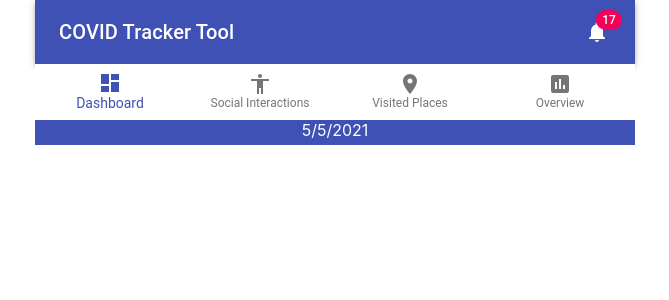
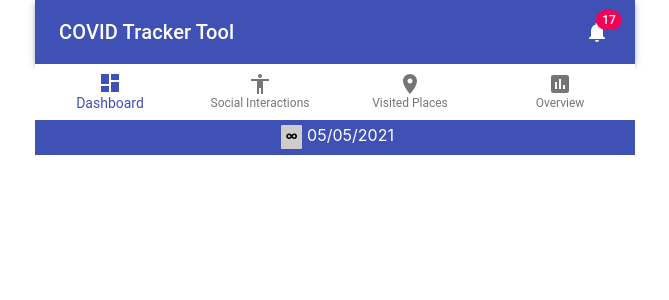
Before and after one commit to lyndonjasa/CovidTrackerReact, a React (Create React App) app: page / in a window 1280 px wide. Shown: the top 300 px of the page, without its empty margins (305-974 px from the left). Built offline with nearby package versions, Linux system fonts and the light colour scheme; no server answers.

Commit message:
created the component for date selector

```diff
--- a/src/App.tsx
+++ b/src/App.tsx
@@ -1,13 +1,8 @@
-import React, { useEffect } from 'react';
+import React from 'react';
 import './App.scss';
 import Header from './components/layout/Header';
-import { getPlaces } from './services/VisitedPlacesService';
 
 function App() {
-  useEffect(() => {
-    getPlaces().then(r => console.log(r));
-  }, [])
-
   return (
     <div className="app-container">
       <Header></Header>
--- /dev/null
+++ b/src/components/layout/DateRangeSelector/DateRangeButton.scss
@@ -0,0 +1,38 @@
+.date-range-button {
+    min-width: 179.5px;
+    height: 50px;
+    padding: 10px;
+    border-bottom: 0.5px solid #d1d1d1;
+    cursor: pointer;
+    display: flex;
+    justify-content: center;
+    align-items: center;
+
+    &:nth-child(even) {
+        border-left: 0.5px solid #d1d1d1;
+    }
+
+    &:hover {
+        color: white;
+        background-color: #7083e5;
+    }
+
+    &.selected {
+        color: white;
+        background-color: #3F51B5;
+    }
+
+    .date-range-icon {
+        background-color: #cecccc;
+        color: black;
+        border-radius: 1px;
+        padding: 5px;
+        margin: 0 5px;
+        font-size: 12px;
+        font-weight: bold;
+    }
+
+    .date-range-text {
+        padding-top: 2px;
+    }
+}
--- /dev/null
+++ b/src/components/layout/DateRangeSelector/DateRangeButton.tsx
@@ -0,0 +1,23 @@
+import React from 'react';
+import './DateRangeButton.scss';
+
+type Props = {
+  icon: string;
+  text: string;
+  selected: boolean;
+};
+
+const DateRangeButton: React.FC<Props> = (props: Props) => {
+  const { icon, text, selected } = props;
+
+  return (
+    <>
+      <div className={`date-range-button ${selected ? 'active' : ''}`} >
+        <div className="date-range-icon" dangerouslySetInnerHTML={{ __html: icon }}></div>
+        <div className="date-range-text">{text}</div>
+      </div>
+    </>
+  );
+}
+
+export default DateRangeButton;
--- /dev/null
+++ b/src/components/layout/DateRangeSelector/DateRangeDialog.scss
@@ -0,0 +1,6 @@
+.date-range-dialog-buttons {
+    width: 400px;
+    display: flex;
+    flex-wrap: wrap;
+    border-top: 0.5px solid #d1d1d1;
+}
--- /dev/null
+++ b/src/components/layout/DateRangeSelector/DateRangeDialog.tsx
@@ -0,0 +1,69 @@
+import { Dialog, DialogTitle, makeStyles } from "@material-ui/core";
+import React from "react";
+import DateRangeButton from "./DateRangeButton";
+import './DateRangeDialog.scss';
+
+type Props = {
+  open: boolean;
+  handleCloseDialog: () => void;
+};
+
+type DateButtons = {
+  icon: string;
+  text: string;
+};
+
+const useStyles = makeStyles({
+  center: {
+    textAlign: 'center'
+  }
+});
+
+const DateRangeDialog: React.FC<Props> = (props: Props) => {
+  const { open, handleCloseDialog } = props;
+  const classes = useStyles();
+
+  const buttons: DateButtons[] = [
+    {
+      icon: '7',
+      text: 'Last 7 Days'
+    },
+    {
+      icon: '&infin;',
+      text: 'All Time'
+    },
+    {
+      icon: 'T',
+      text: 'Today'
+    },
+    {
+      icon: 'M',
+      text: 'Month'
+    },
+    {
+      icon: 'Y',
+      text: 'Year'
+    },
+    {
+      icon: 'S',
+      text: 'Select Date'
+    }
+  ];
+
+  return (
+    <>
+      <Dialog open={open} onClose={handleCloseDialog}>
+        <DialogTitle className={classes.center}>Select Date Range</DialogTitle>
+        <div className="date-range-dialog-buttons">
+          {
+            buttons.map(b =>
+              <DateRangeButton icon={b.icon} text={b.text} selected={false} key={b.icon}></DateRangeButton>
+            )
+          }
+        </div>
+      </Dialog>
+    </>
+  );
+}
+
+export default DateRangeDialog;
--- /dev/null
+++ b/src/components/layout/DateRangeSelector/DateRangeSelector.tsx
@@ -0,0 +1,24 @@
+import moment from "moment";
+import React, { useState } from "react";
+import DateRangeDialog from "./DateRangeDialog";
+import './DateSelector.scss';
+
+const DateRangeSelector = () => {
+  const currentDate = moment().format('MM/DD/yyyy');
+  const [open, setOpen] = useState(false);
+  const handleCloseDialog = () => {
+    setOpen(false);
+  }
+
+  return (
+    <>
+      <div className="date-selector-container" onClick={() => setOpen(true)}>
+        <div className="date-selector-icon-container">&infin;</div>
+        <div className="date-selector-value">{currentDate}</div>
+      </div>
+      <DateRangeDialog open={open} handleCloseDialog={handleCloseDialog}></DateRangeDialog>
+    </>
+  );
+}
+
+export default DateRangeSelector;
--- /dev/null
+++ b/src/components/layout/DateRangeSelector/DateSelector.scss
@@ -0,0 +1,22 @@
+.date-selector-container {
+    display: flex;
+    background-color: #3f51b5;
+    height: 30px;
+    color: white;
+    padding-top: 5px;
+    cursor: pointer;
+    justify-content: center;
+
+    .date-selector-icon-container {
+        background-color: #cecccc;
+        color: black;
+        border-radius: 1px;
+        height: 21px;
+        width: 21px;
+        text-align: center;
+        margin: 0 5px;
+        font-size: 12px;
+        font-weight: bold;
+        padding-top: 3px;
+    }
+}
--- a/src/components/layout/DateSelector.scss
+++ /dev/null
@@ -1,6 +0,0 @@
-.date-selector-container {
-    background-color: #3f51b5;
-    height: 25px;
-    color: white;
-    text-align: center;
-}
--- a/src/components/layout/DateSelector.tsx
+++ /dev/null
@@ -1,14 +0,0 @@
-import React from "react";
-import './DateSelector.scss';
-
-const DateSelector = () => {
-  const currentDate = new Date();
-
-  return (
-    <div className="date-selector-container">
-      {currentDate.toLocaleDateString()}
-    </div>
-  );
-}
-
-export default DateSelector;
--- a/src/components/layout/Header.tsx
+++ b/src/components/layout/Header.tsx
@@ -4,7 +4,7 @@ import DashboardIcon from '@material-ui/icons/Dashboard';
 import AccessibilityIcon from '@material-ui/icons/Accessibility';
 import LocationOnIcon from '@material-ui/icons/LocationOn';
 import AssessmentIcon from '@material-ui/icons/Assessment';
-import DateSelector from './DateSelector';
+import DateRangeSelector from './DateRangeSelector/DateRangeSelector';
 import React from "react";
 import './Header.scss';
 
@@ -45,7 +45,7 @@ const Header = () => {
         <BottomNavigationAction label="Visited Places" icon={<LocationOnIcon />} />
         <BottomNavigationAction label="Overview" icon={<AssessmentIcon />} />
       </BottomNavigation>
-      <DateSelector></DateSelector>
+      <DateRangeSelector></DateRangeSelector>
     </>
   )
 };
```
